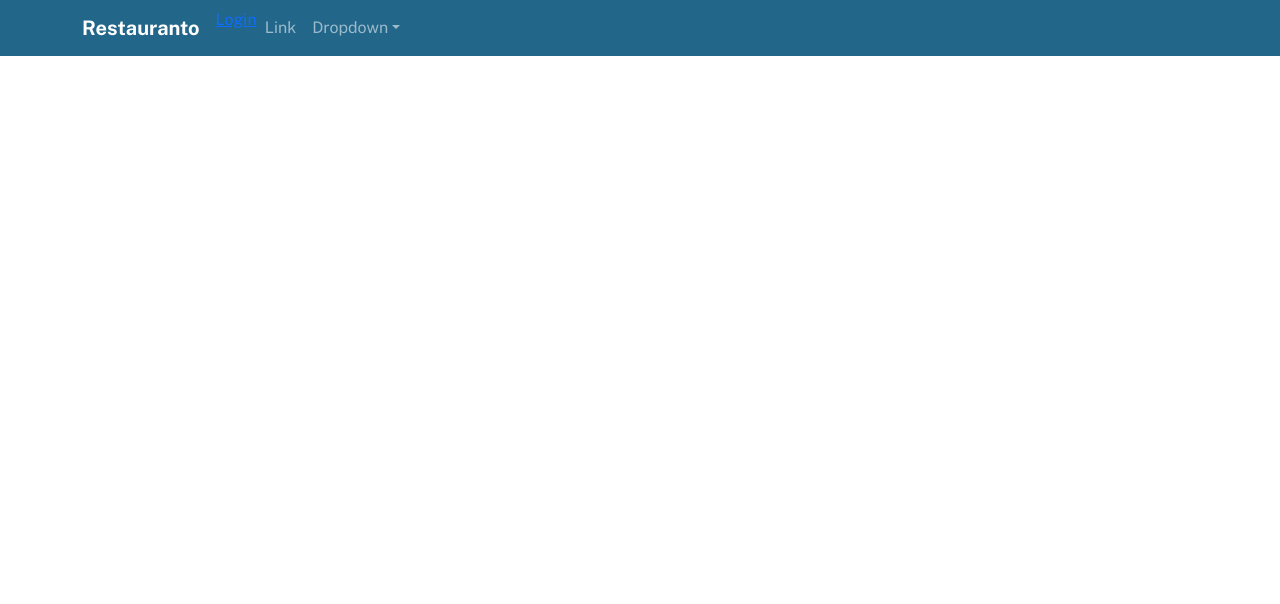
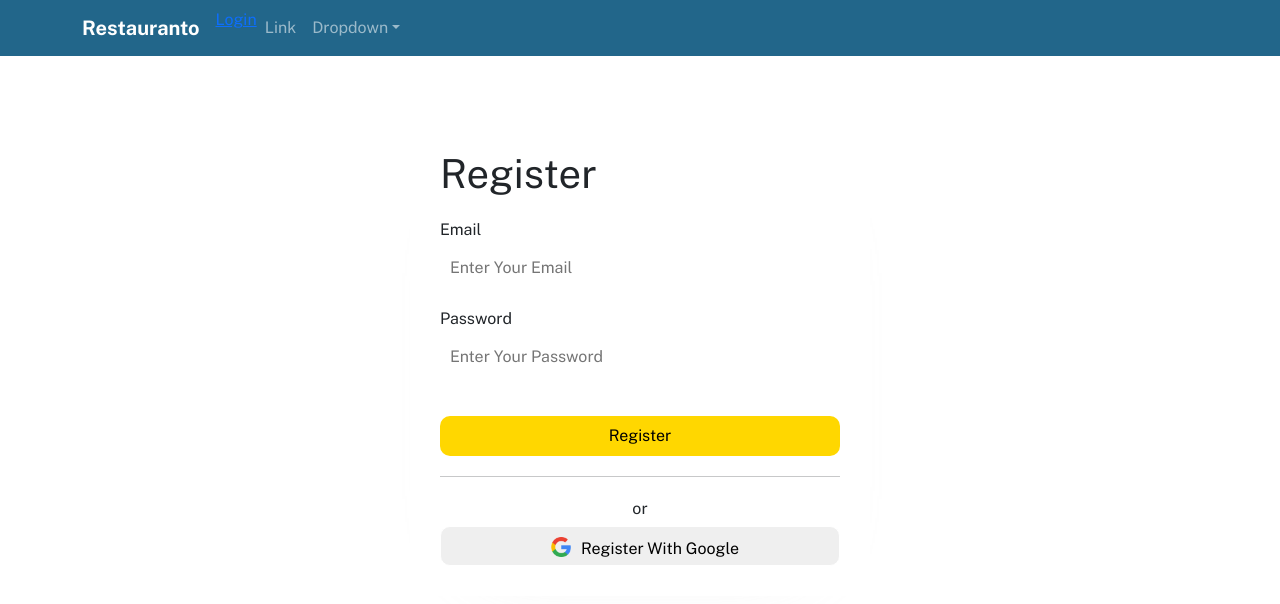
Before and after one commit to ybrefodlavir/restauranto, a React (Create React App) app: page /register in a window 1280 px wide. Shown: the top 604 px of the page. Built offline with nearby package versions, Linux system fonts and the light colour scheme.

Commit message:
register page

```diff
--- a/src/App.js
+++ b/src/App.js
@@ -3,6 +3,7 @@ import { BrowserRouter, Route, Routes } from "react-router-dom";
 import { NavbarComponent } from "./components";
 import { Home, Sukses } from "./pages";
 import Login from "./pages/Login";
+import Register from"./pages/Register"
 
 export default class App extends Component {
   render() {
@@ -14,6 +15,7 @@ export default class App extends Component {
             <Route path="/home" element={<Home />} exact />
             <Route path="/sukses" element={<Sukses />} exact />
             <Route path="/" element={<Login />} exact />
+            <Route path="/register" element={<Register />} exact />
           </Routes>
         </main>
       </BrowserRouter>
--- /dev/null
+++ b/src/pages/Register.js
@@ -0,0 +1,102 @@
+import React from "react";
+import { useState } from "react";
+import { useNavigate, useLocation } from "react-router-dom";
+
+// Auth
+import { firebaseauth } from "../firebase/FirebaseAuth";
+import { createUserWithEmailAndPassword } from "firebase/auth";
+
+import { GoogleAuthProvider, signInWithPopup } from "firebase/auth";
+// Style
+import "./Style/Register.css";
+
+// Assets
+
+import GoogleLogo from "../Assets/Google Logo.png";
+
+const RegisterPage = () => {
+  const [registerEmail, setRegisterEmail] = useState("");
+  const [registerPassword, setRegisterPassword] = useState("");
+  const provider = new GoogleAuthProvider();
+
+  let navigate = useNavigate();
+  let location = useLocation();
+  let { from } = location.state || { from: { pathname: "/" } };
+
+  // register Function
+  const register = () => {
+    try {
+      const user = createUserWithEmailAndPassword(
+        firebaseauth,
+        registerEmail,
+        registerPassword
+      );
+      console.log(user);
+      navigate("/home", { from });
+    } catch (error) {
+      console.log(error.message);
+    }
+  };
+  const registerWithGoogle = () => {
+    try {
+      signInWithPopup(firebaseauth, provider).then((result) => {
+        console.log(result);
+        navigate("/home", { from });
+      });
+    } catch (error) {}
+  };
+
+  return (
+    <div className="register-container">
+      <div>
+
+        <br />
+        <div className="box-register-container">
+          <h1>Register</h1>
+          <form>
+            <div className="form-group">
+              <label>Email</label>
+              <br />
+              <input
+                type="email"
+                name="email"
+                id="email-form"
+                placeholder="Enter Your Email"
+                onChange={(event) => {
+                  setRegisterEmail(event.target.value);
+                }}
+              />
+            </div>
+            <div className="form-group">
+              <label>Password</label>
+              <br />
+              <input
+                type="password"
+                name="password"
+                id="password-form"
+                placeholder="Enter Your Password"
+                onChange={(event) => {
+                  setRegisterPassword(event.target.value);
+                }}
+              />
+            </div>
+            <button onClick={register} className="button-register">
+              Register
+            </button>
+          </form>
+          <hr />
+          <p className="center-text">or</p>
+          <button
+            onClick={registerWithGoogle}
+            className="google-button-register"
+          >
+            <img src={GoogleLogo} alt="Google Logo" className="google-logo" />
+            Register With Google
+          </button>
+        </div>
+      </div>
+    </div>
+  );
+};
+
+export default RegisterPage;
--- /dev/null
+++ b/src/pages/Style/Register.css
@@ -0,0 +1,71 @@
+.register-container {
+	display: flex;
+	justify-content: center;
+	padding: 40px;
+}
+
+.logo-register-container {
+	display: flex;
+	justify-content: center;
+}
+
+.box-register-container {
+	padding: 30px 30px;
+	box-shadow: 2px 28px 79px -70px rgba(229, 229, 229, 0.75);
+}
+
+.form-group {
+	margin: 20px 0;
+}
+
+#email-form,
+#password-form {
+	background: rgb(255, 255, 255);
+	width: 400px;
+	height: 40px;
+	border: none;
+	border-radius: 10px;
+	padding: 10px;
+	color: black;
+	margin-top: 5px;
+}
+
+.button-register {
+	width: 400px;
+	height: 40px;
+	background:gold;
+	border-radius: 10px;
+	border: none;
+	margin-top: 20px;
+
+}
+
+hr {
+	margin: 20px 0;
+}
+
+.center-text {
+	text-align: center;
+	margin: 5px 0;
+}
+
+.google-logo {
+	width: 20px;
+	height: 20px;
+	margin: 0 10px;
+}
+
+.google-button-register {
+	width: 400px;
+	height: 40px;
+	border: none;
+	border: 1px solid white;
+	border-radius: 10px;
+	display: flex;
+	justify-content: center;
+	padding: 10px 0;
+}
+
+.google-button-register:hover {
+	border: 1px solid #de603d;
+}
```
